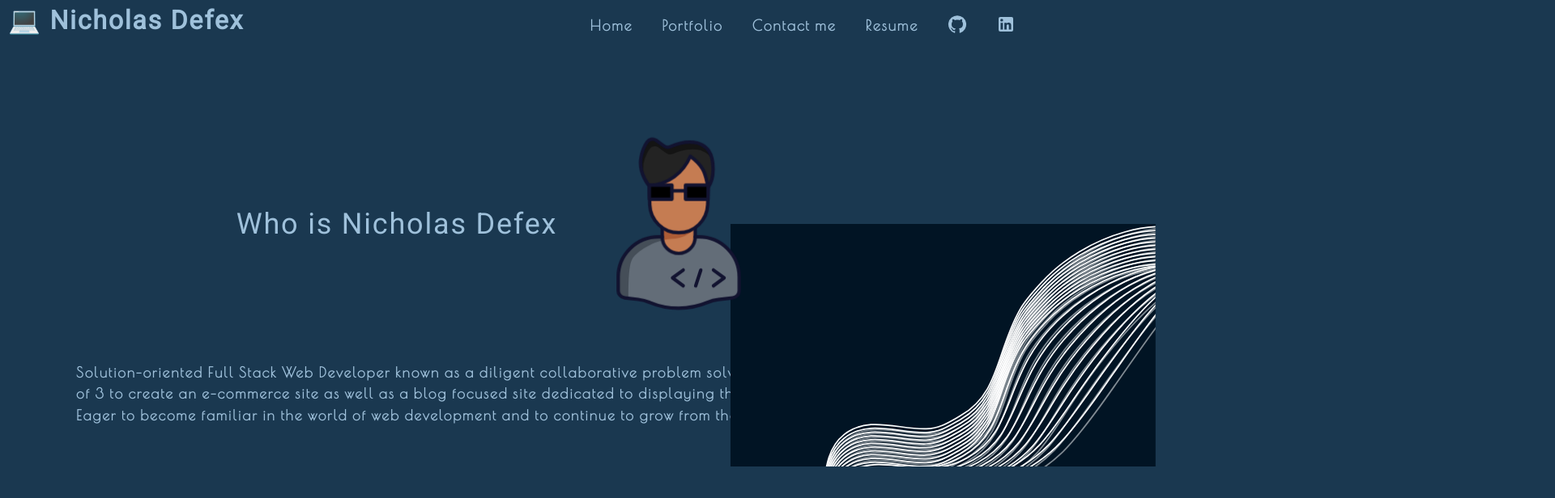
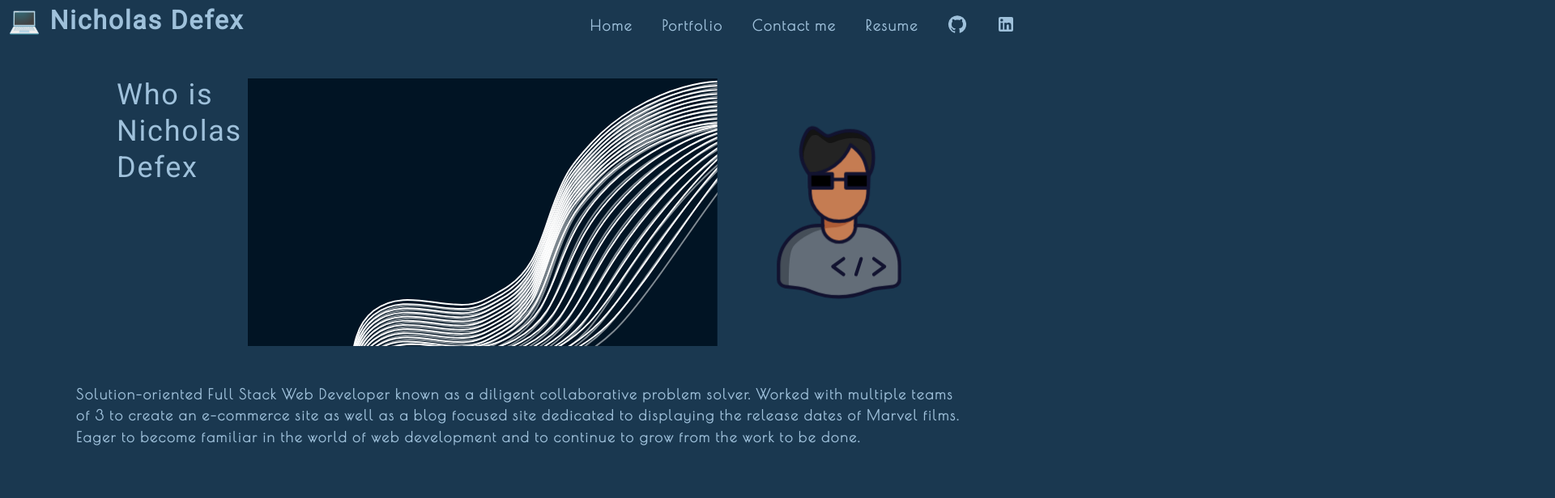
Before and after one commit to Ndefected15/Nicholas-Defex, a React (Create React App) app: page / in a window 1280 px wide. Shown: the top 616 px of the page at 81% size, 1920 px wide, since content can reach past the window. Built offline with nearby package versions, Linux system fonts and the light colour scheme.

Commit message:
Figure out how to put waves behind text and dev

```diff
--- a/src/components/Home/index.js
+++ b/src/components/Home/index.js
@@ -5,20 +5,20 @@ import Waves from '../../assets/lotties/Waves.json';
 
 function Home() {
 	return (
-		<section className="my-5">
+		<section className="my-1">
 			<h1 id="about" className="centered">
+				<div class="name">Who is Nicholas Defex</div>
 				<Player
 					src={Waves}
-					className="player"
+					className="wave"
 					autoplay
 					loop={true}
-					style={{ height: '300px', width: '1744.79px', position: 'absolute' }}
+					style={{ margin: '0 0 0 0' }}
 				/>
-				Who is Nicholas Defex
 				<div class="flex-row">
 					<Player
 						src={Dev}
-						className="player"
+						className="dev"
 						autoplay
 						style={{ height: '300px', width: '300px' }}
 					/>
@@ -27,7 +27,7 @@ function Home() {
 			<div className="centered">
 				{/* <img src={coverImage} className="my-2" alt="cover" /> */}
 			</div>
-			<div className="my-2">
+			<div className="my-5">
 				<p>
 					Solution-oriented Full Stack Web Developer known as a diligent
 					collaborative problem solver. Worked with multiple teams of 3 to
--- a/src/index.css
+++ b/src/index.css
@@ -13,11 +13,26 @@ main {
 	height: 100vh;
 }
 
+.wave {
+	display: flex;
+	justify-content: center;
+	position: center;
+
+	z-index: -1;
+}
+
 .centered {
 	/* height: 100vh; Magic here */
 	display: flex;
 	justify-content: center;
 	align-items: center;
+}
+
+.name {
+	display: flex;
+	justify-content: center;
+	padding-bottom: 200px;
+	padding-left: 50px;
 }
 
 :root {
```
